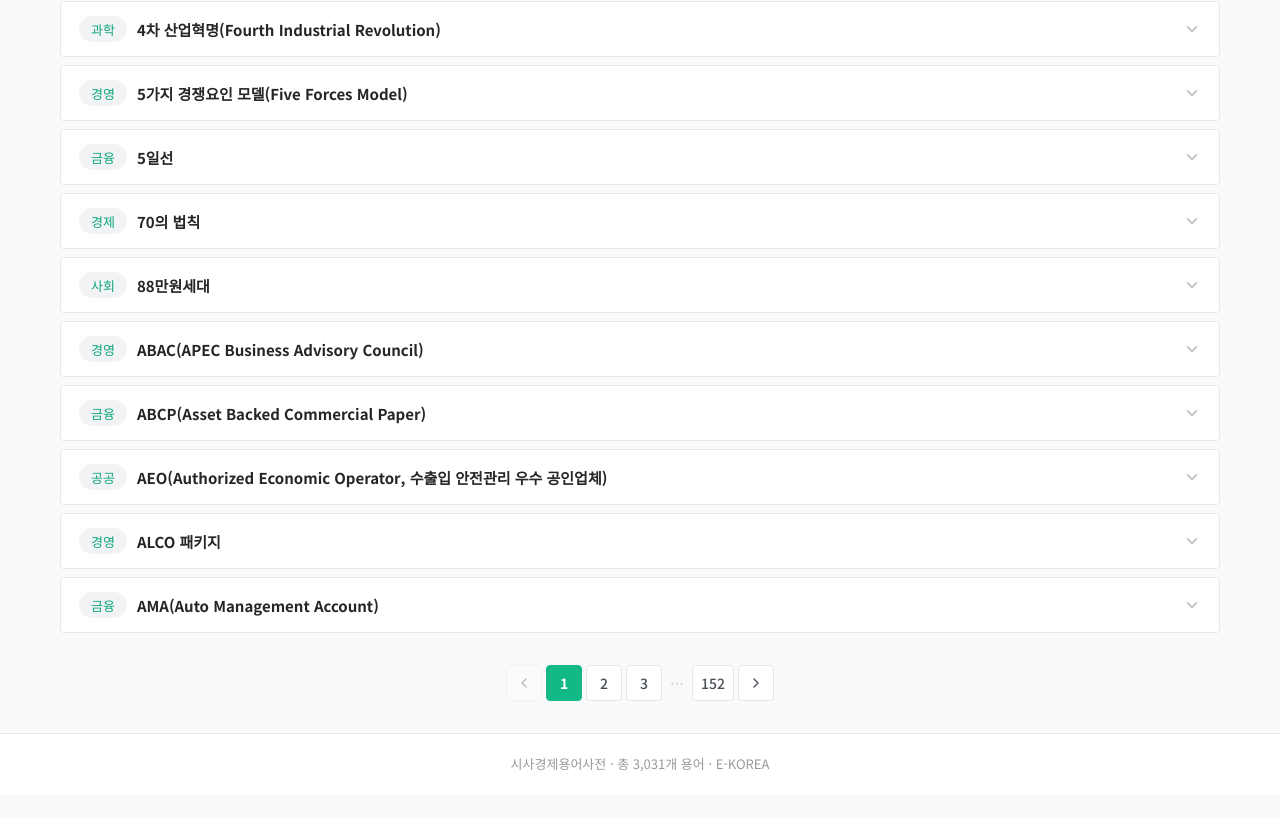
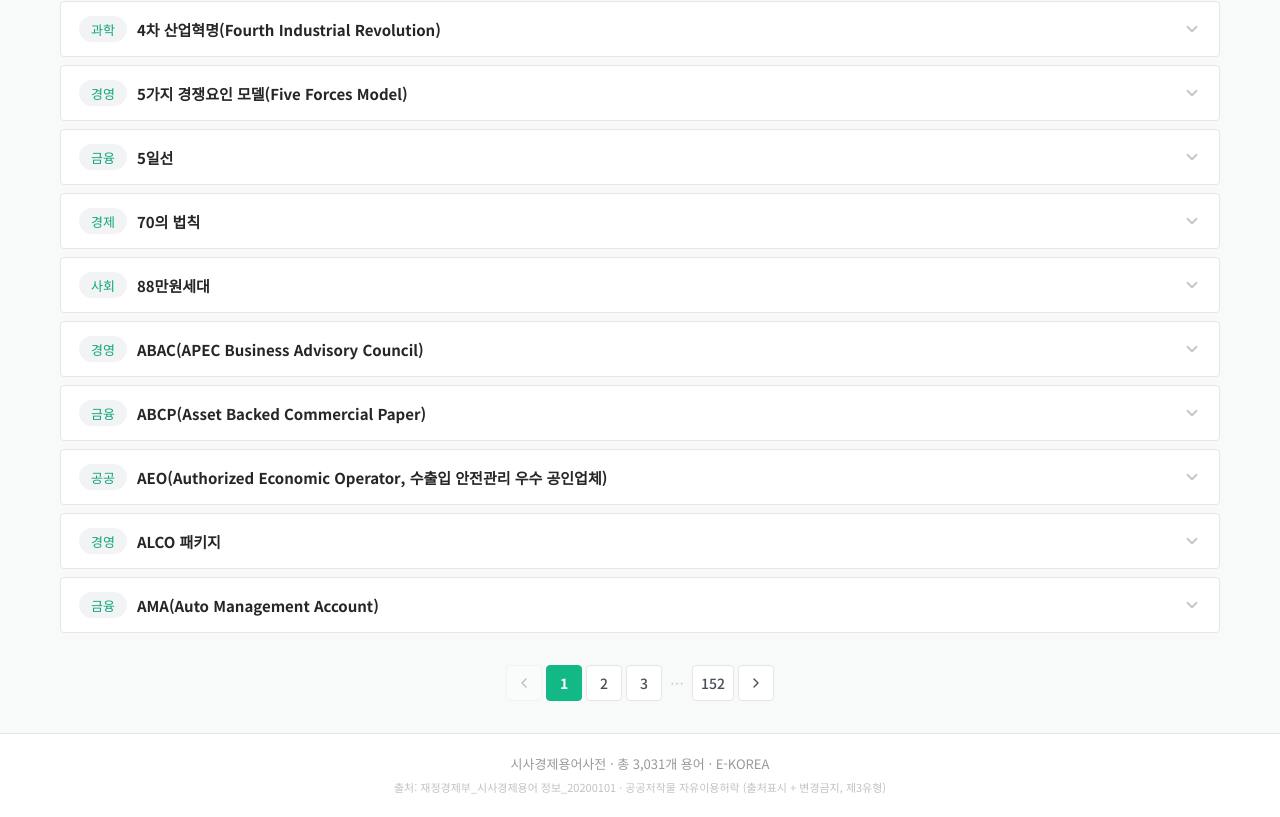
Before and after one commit to boredape874/E-KOREA, a React (Vite) app: page / in a window 1280 px wide. Shown: the part 885-1702 px from the top of the page. Before the commit the page ends 1680 px from the top, so only its background shows below. Built offline with nearby package versions, Linux system fonts and the light colour scheme.

Commit message:
feat: add source attribution for 재정경제부 public data

```diff
--- a/src/App.css
+++ b/src/App.css
@@ -110,6 +110,11 @@
   padding: 20px;
   font-size: 13px;
 }
+.footer-source {
+  margin-top: 4px;
+  font-size: 11px;
+  opacity: 0.6;
+}
 
 /* ── Mobile: bottom tab bar ── */
 @media (max-width: 640px) {
--- a/src/App.jsx
+++ b/src/App.jsx
@@ -49,6 +49,9 @@ export default function App() {
       </main>
       <footer className="footer">
         <p>시사경제용어사전 · 총 3,031개 용어 · E-KOREA</p>
+        <p className="footer-source">
+          출처: 재정경제부_시사경제용어 정보_20200101 · 공공저작물 자유이용허락 (출처표시 + 변경금지, 제3유형)
+        </p>
       </footer>
     </div>
   )
```
